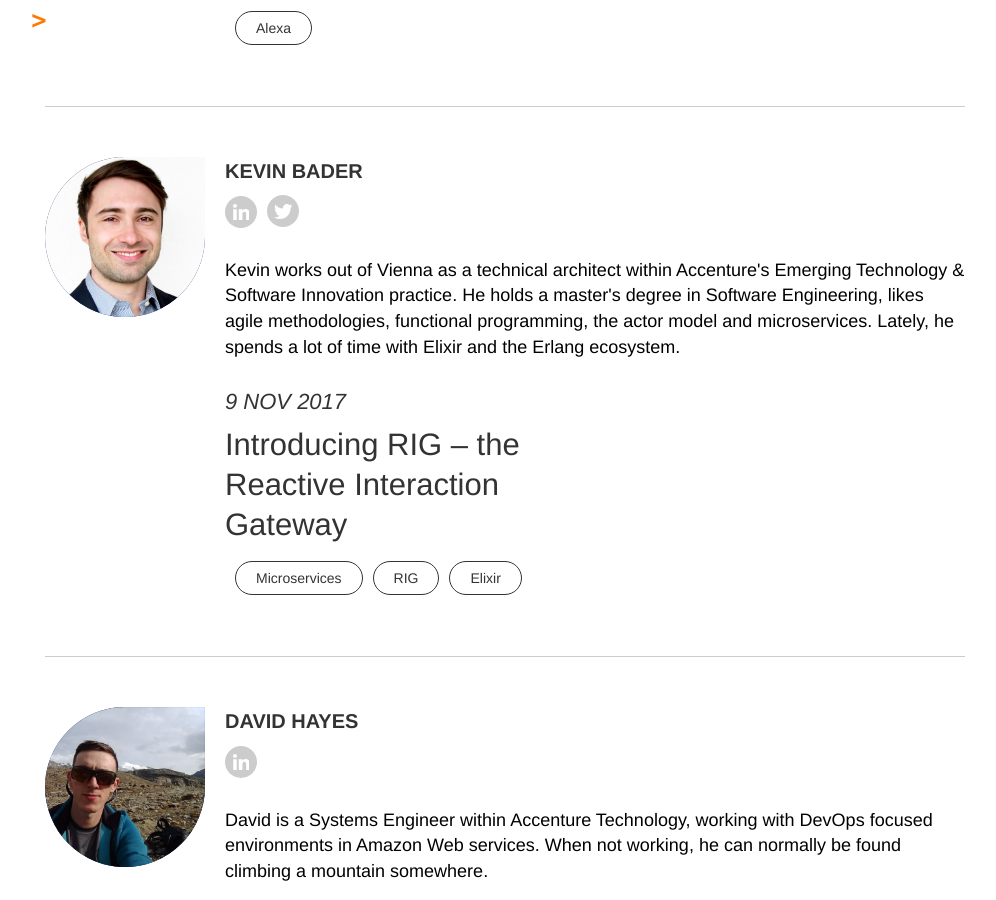
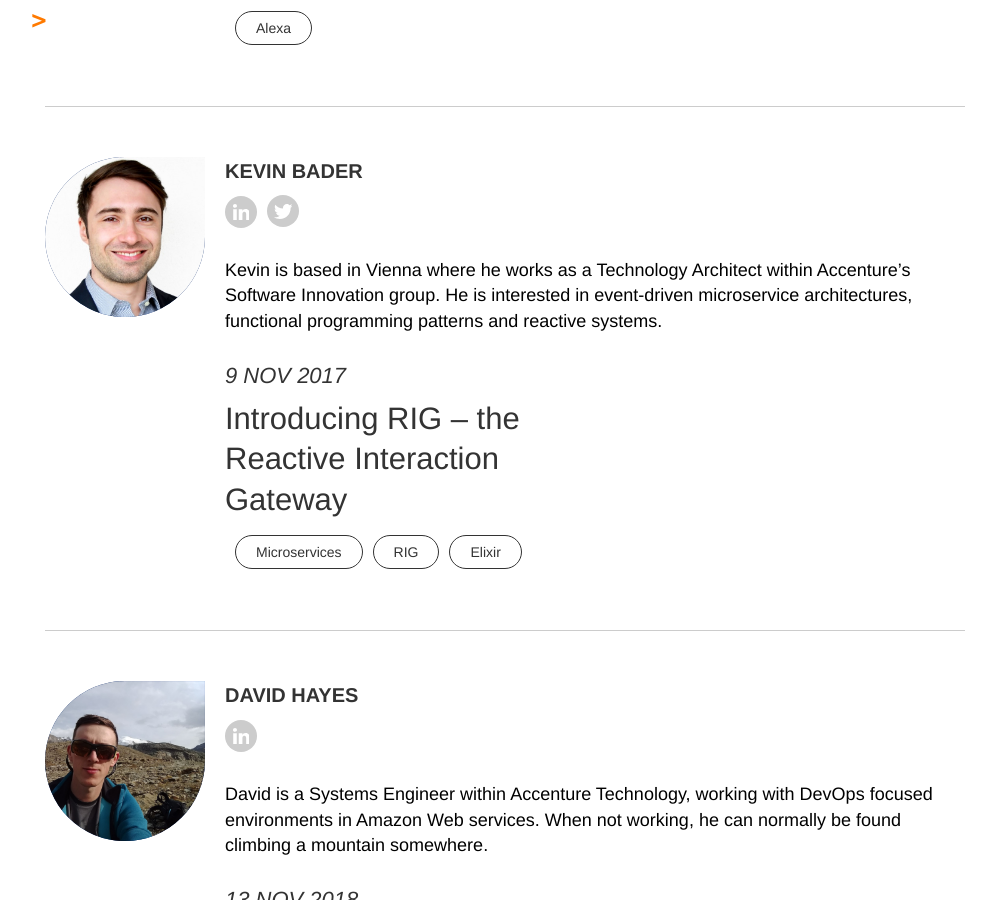
Before and after one commit to Accenture/accenture.github.io, a Jekyll site: the page built from contributors.md, in a window 1280 px wide and 900 px high, scrolled down 8369 px. Shown: the whole window, without its empty margins (135-1131 px from the left). Built offline with Jekyll 4.4.1, drawn with Linux system fonts in a browser that asks for light colours; some web fonts are replaced.

Commit message:
Update Kevin's bio

```diff
--- a/_data/authors.yml
+++ b/_data/authors.yml
@@ -175,11 +175,9 @@
 - slug: kevin_bader
   name: Kevin Bader
   bio: >
-    Kevin works out of Vienna as a technical architect within Accenture's Emerging
-    Technology & Software Innovation practice. He holds a master's degree in Software
-    Engineering, likes agile methodologies, functional programming, the actor model
-    and microservices. Lately, he spends a lot of time with Elixir and the Erlang
-    ecosystem.
+    Kevin is based in Vienna where he works as a Technology Architect within
+    Accenture’s Software Innovation group. He is interested in event-driven
+    microservice architectures, functional programming patterns and reactive systems.
   gravatar:
   photo: /img/author/kevin-bader.jpg
   twitter: https://twitter.com/KevnBadr
```
